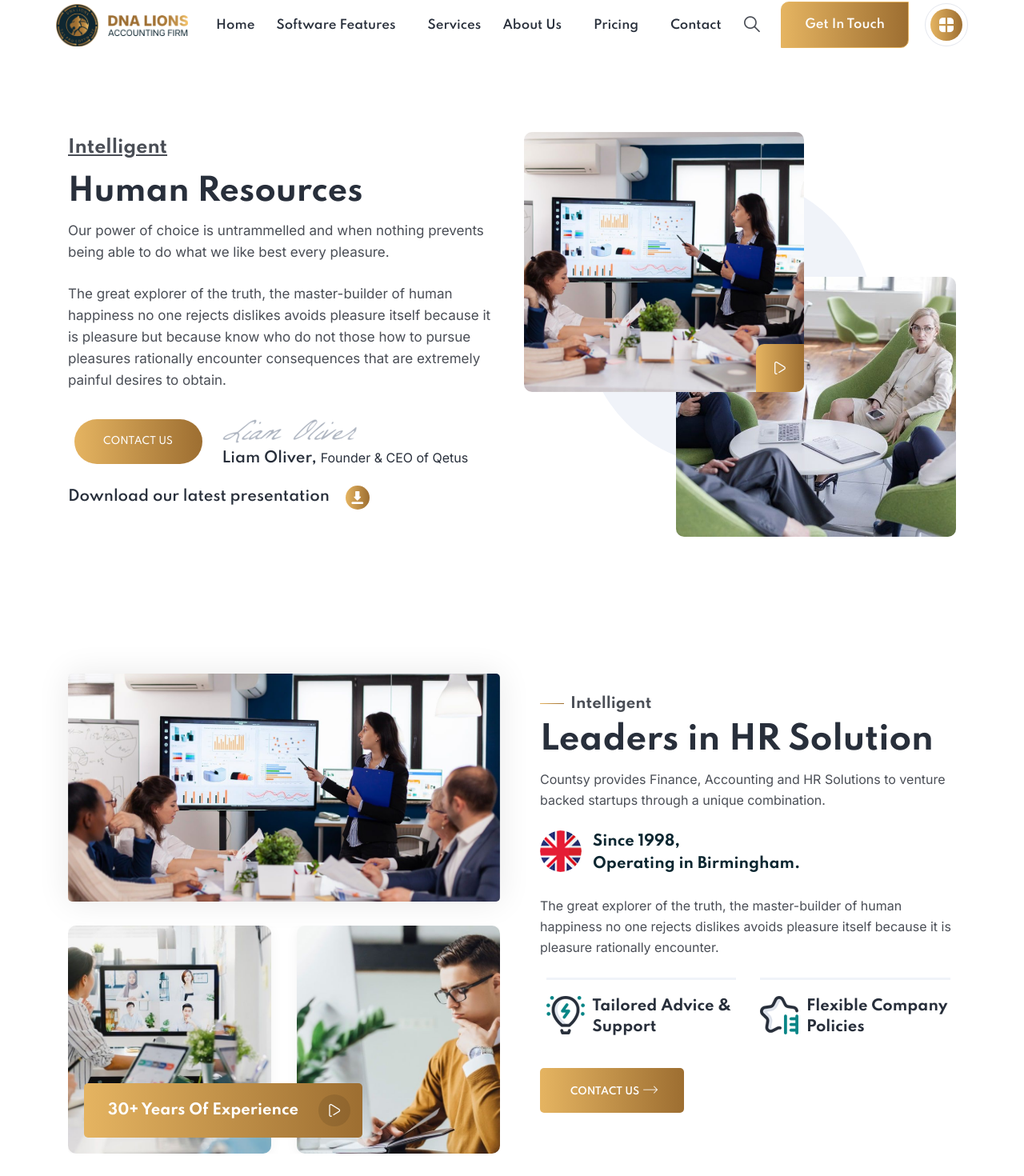
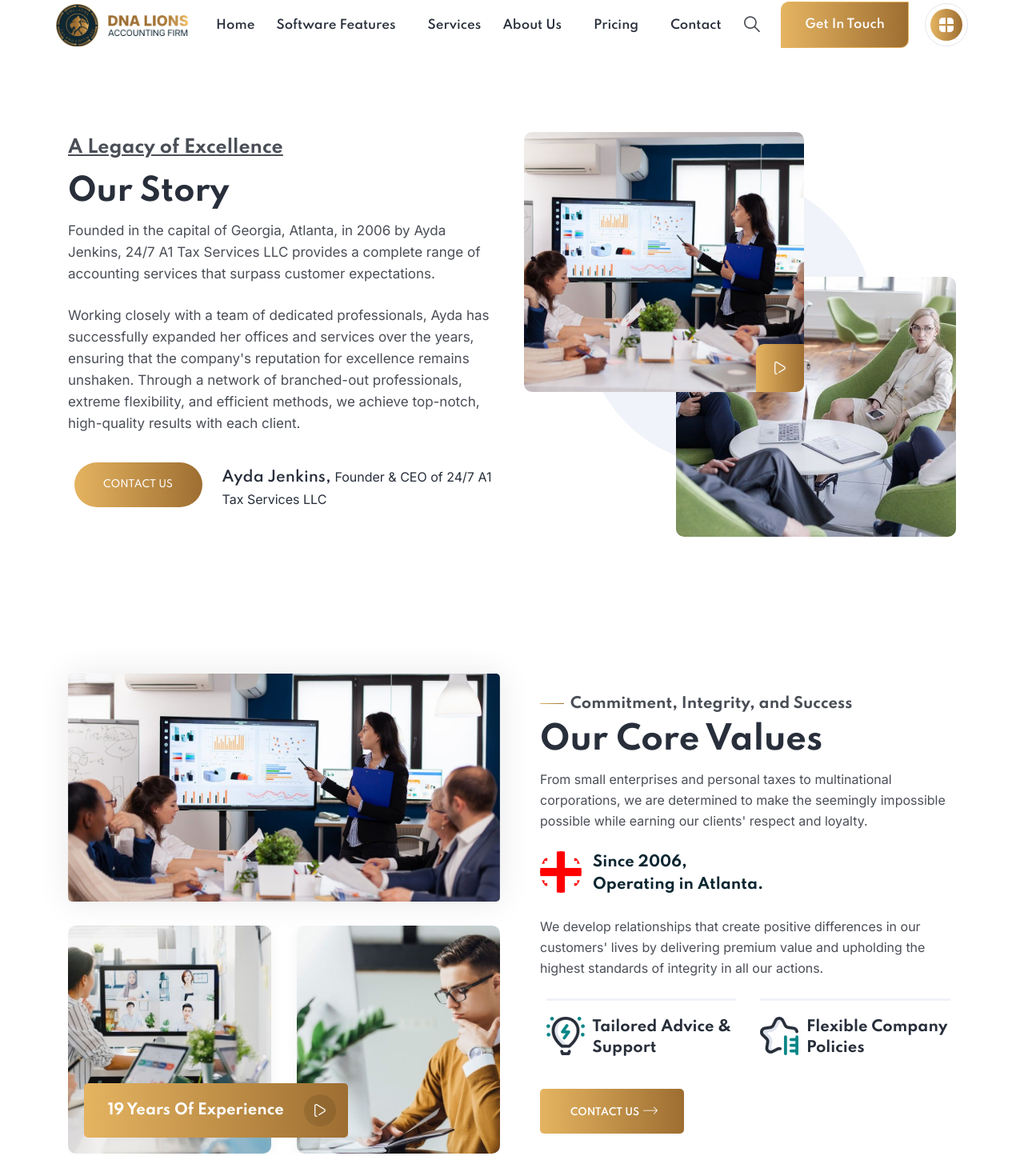
Before and after one commit to yeabtsega45/DNA-Lions, a Next.js app: page /about in a window 1280 px wide. Shown: the part 73-1543 px from the top of the page at 80% size. Built offline with nearby package versions, Linux system fonts and the light colour scheme; a web font is replaced by a local one.

Commit message:
update about us page content

```diff
--- a/components/sections/About3.js
+++ b/components/sections/About3.js
@@ -1,6 +1,6 @@
+import Link from "next/link";
+import VideoBox from "../elements/VideoBox";
 
-import Link from "next/link"
-import VideoBox from "../elements/VideoBox"
 export default function About3() {
   return (
     <>
@@ -13,24 +13,36 @@
             <div className="col-xl-6 col-lg-12 mb-5 mb-lg-5 mb-xl-0">
               <div className="image_boxes style_four">
                 <div className="image_box one">
-                                    <img src="/assets/images/about/about-11.jpg" className="img-fluid" alt="about" />
+                  <img
+                    src="/assets/images/about/about-11.jpg"
+                    className="img-fluid"
+                    alt="about"
+                  />
                 </div>
                 <div className="image_box">
                   <div className="row">
                     <div className="col-lg-6 col-md-12 ps-0 ps-lg-0 pe-0 pe-lg-3 pe-xl-3 mb-4 mb-lg-0 mb-xl-0">
                       <div className="imgs">
-                                                <img src="/assets/images/about/about-3.jpg" className="img-fluid one_img" alt="about" />
+                        <img
+                          src="/assets/images/about/about-3.jpg"
+                          className="img-fluid one_img"
+                          alt="about"
+                        />
                       </div>
                     </div>
                     <div className="col-lg-6 col-md-12 ps-0 ps-lg-3 pe-0 pe-lg-0 pe-xl-0">
                       <div className="imgs">
-                                                <img src="/assets/images/about/about-4.jpg" className="img-fluid one_img" alt="about" />
+                        <img
+                          src="/assets/images/about/about-4.jpg"
+                          className="img-fluid one_img"
+                          alt="about"
+                        />
                       </div>
                     </div>
                   </div>
                 </div>
                 <div className="image_content_inner viceo_en">
-                                    <h2> 30+ Years Of Experience</h2>
+                  <h2> 19 Years Of Experience</h2>
                   <div className="video_box_null">
                     <VideoBox />
                   </div>
@@ -44,10 +56,16 @@
                 {/*===============spacing==============*/}
                 <div className="title_all_box style_three  dark_color">
                   <div className="title_sections three left">
-                                        <div className="before_title">Intelligent</div>
-                                        <h2>Leaders in HR Solution</h2>
-                                        <p>Countsy provides Finance, Accounting and HR Solutions to venture backed startups
-                                            through a unique combination.</p>
+                    <div className="before_title">
+                      Commitment, Integrity, and Success
+                    </div>
+                    <h2>Our Core Values</h2>
+                    <p>
+                      From small enterprises and personal taxes to multinational
+                      corporations, we are determined to make the seemingly
+                      impossible possible while earning our clients' respect and
+                      loyalty.
+                    </p>
                   </div>
                 </div>
                 {/*===============spacing==============*/}
@@ -55,16 +73,22 @@
                 {/*===============spacing==============*/}
                 <div className="extra_content image_with_content dark_color">
                   <div className="simple_image">
-                                        <img src="/assets/images/cuntry-1.png" alt="img" />
-                                        <h2> Since 1998, <br /> Operating in Birmingham. </h2>
+                    <img src="/assets/images/flag-of-georgia.png" alt="img" />
+                    <h2>
+                      Since 2006, <br /> Operating in Atlanta.
+                    </h2>
                   </div>
                 </div>
                 {/*===============spacing==============*/}
                 <div className="mr_bottom_25" />
                 {/*===============spacing==============*/}
                 <div className="description_box">
-                                    <p>The great explorer of the truth, the master-builder of human happiness no one rejects
-                                        dislikes avoids pleasure itself because it is pleasure  rationally encounter. </p>
+                  <p>
+                    We develop relationships that create positive differences in
+                    our customers' lives by delivering premium value and
+                    upholding the highest standards of integrity in all our
+                    actions.
+                  </p>
                 </div>
                 {/*===============spacing==============*/}
                 <div className="mr_bottom_25" />
@@ -74,10 +98,15 @@
                     <div className="icon_box_all  style_two">
                       <div className="icon_content  icon_imgs ">
                         <div className="icon">
-                                                    <img src="/assets/images/icon-img-n-1.png" className="img-fluid svg_image" alt="icon png" />
+                          <img
+                            src="/assets/images/icon-img-n-1.png"
+                            className="img-fluid svg_image"
+                            alt="icon png"
+                          />
                         </div>
                         <div className="txt_content">
-                                                    <h3><Link href="#" >Tailored Advice &amp; Support</Link>
+                          <h3>
+                            <Link href="#">Tailored Advice &amp; Support</Link>
                           </h3>
                         </div>
                       </div>
@@ -87,10 +116,16 @@
                     <div className="icon_box_all  style_two">
                       <div className="icon_content  icon_imgs ">
                         <div className="icon">
-                                                    <img src="/assets/images/icon-img-n-2.png" className="img-fluid svg_image" alt="icon png" />
+                          <img
+                            src="/assets/images/icon-img-n-2.png"
+                            className="img-fluid svg_image"
+                            alt="icon png"
+                          />
                         </div>
                         <div className="txt_content">
-                                                    <h3><Link href="#" >Flexible Company Policies</Link></h3>
+                          <h3>
+                            <Link href="#">Flexible Company Policies</Link>
+                          </h3>
                         </div>
                       </div>
                     </div>
@@ -100,8 +135,9 @@
                 <div className="mr_bottom_30" />
                 {/*===============spacing==============*/}
                 <div className="theme_btn_all color_one">
-                                    <Link href="#" className="theme-btn five">
-                                        Contact us<i className="icon-right-arrow" />
+                  <Link href="/contact" className="theme-btn five">
+                    Contact us
+                    <i className="icon-right-arrow" />
                   </Link>
                 </div>
               </div>
@@ -112,7 +148,6 @@
         <div className="pd_bottom_60" />
         {/*===============spacing==============*/}
       </section>
-
     </>
-    )
+  );
 }
--- a/components/sections/About4.js
+++ b/components/sections/About4.js
@@ -1,6 +1,6 @@
+import Link from "next/link";
+import VideoBox from "../elements/VideoBox";
 
-import Link from "next/link"
-import VideoBox from "../elements/VideoBox"
 export default function About4() {
   return (
     <>
@@ -13,15 +13,21 @@
             <div className="col-xl-6 col-lg-12 col-md-12 mb-sm-5 mb-md-5 mb-lg-5 mb-xl-0">
               <div className="title_all_box style_one dark_color">
                 <div className="title_sections left">
-                                    <div className="before_title"> Intelligent </div>
-                                    <h2 className="title"> Human Resources</h2>
-                                    <p> Our power of choice is untrammelled and when nothing prevents being able to
-                                        do what we like best every pleasure.</p>
-                                    <p>The great explorer of the truth, the master-builder of human happiness no one
-                                        rejects dislikes avoids pleasure itself
-                                        because it is pleasure but because know who do not those how to pursue
-                                        pleasures rationally encounter consequences that are extremely
-                                        painful desires to obtain.</p>
+                  <div className="before_title"> A Legacy of Excellence </div>
+                  <h2 className="title">Our Story</h2>
+                  <p>
+                    Founded in the capital of Georgia, Atlanta, in 2006 by Ayda
+                    Jenkins, 24/7 A1 Tax Services LLC provides a complete range
+                    of accounting services that surpass customer expectations.
+                  </p>
+                  <p>
+                    Working closely with a team of dedicated professionals, Ayda
+                    has successfully expanded her offices and services over the
+                    years, ensuring that the company's reputation for excellence
+                    remains unshaken. Through a network of branched-out
+                    professionals, extreme flexibility, and efficient methods,
+                    we achieve top-notch, high-quality results with each client.
+                  </p>
                 </div>
               </div>
               {/*===============spacing==============*/}
@@ -30,17 +36,20 @@
               <div className="row gutter_15px">
                 <div className="col-lg-4 col-md-12">
                   <div className="theme_btn_all color_one">
-                                        <Link href="#" className="theme-btn three">Contact Us</Link>
+                    <Link href="/contact" className="theme-btn three">
+                      Contact Us
+                    </Link>
                   </div>
                 </div>
                 <div className="col-lg-8 col-md-12">
                   <div className="extra_content authour_box dark_color">
                     <div className="authour_box_content">
-                                            <div className="image">
-                                                <img src="/assets/images/signature.png" className="img-fluid sign_image" alt="authour Image" />
-                                            </div>
                       <div className="text">
-                                                <h6>Liam Oliver, <span>Founder &amp; CEO of Qetus</span>
+                        <h6>
+                          Ayda Jenkins,{" "}
+                          <span>
+                            Founder &amp; CEO of 24/7 A1 Tax Services LLC
+                          </span>
                         </h6>
                       </div>
                     </div>
@@ -50,23 +59,25 @@
                 <div className="pd_bottom_20" />
                 {/*===============spacing==============*/}
               </div>
-                            <div className="extra_content download_docs dark_color">
-                                <div className="download_box_content">
-                                    <Link href="#" download>Download our latest presentation <i className="icon-download-symbol" />
-                                    </Link>
-                                </div>
-                            </div>
             </div>
             <div className="col-xl-6 col-lg-10 col-md-12">
               <div className="image_boxes style_five">
                 <div className="image_box one">
-                                    <img src="/assets/images/about/about-11.jpg" className="img-fluid" alt="img" />
+                  <img
+                    src="/assets/images/about/about-11.jpg"
+                    className="img-fluid"
+                    alt="img"
+                  />
                   <div className="video_box_null">
                     <VideoBox />
                   </div>
                 </div>
                 <div className="image_box two">
-                                    <img src="/assets/images/about/about-2.jpg" className="img-fluid two" alt="img" />
+                  <img
+                    src="/assets/images/about/about-2.jpg"
+                    className="img-fluid two"
+                    alt="img"
+                  />
                 </div>
               </div>
             </div>
@@ -76,7 +87,6 @@
         <div className="pd_bottom_80" />
         {/*===============spacing==============*/}
       </section>
-
     </>
-    )
+  );
 }
```
Also changed, not shown: components/layout/footer/Footer1.js (+4 -7 lines), pages/contact.js (+99 -31 lines), public/assets/images/flag-of-georgia.png (added). Lines whose indentation alone changed are shown as unchanged.
